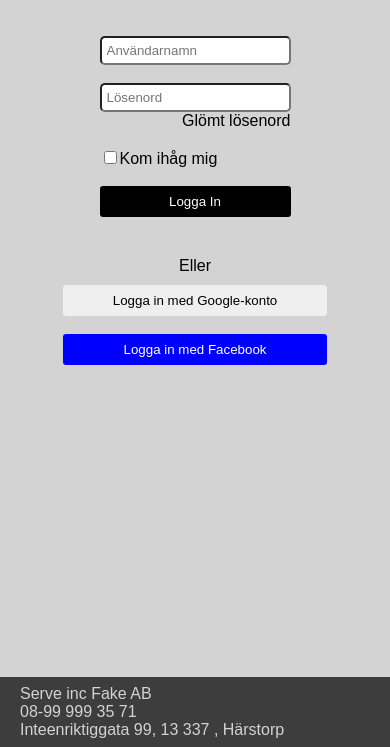
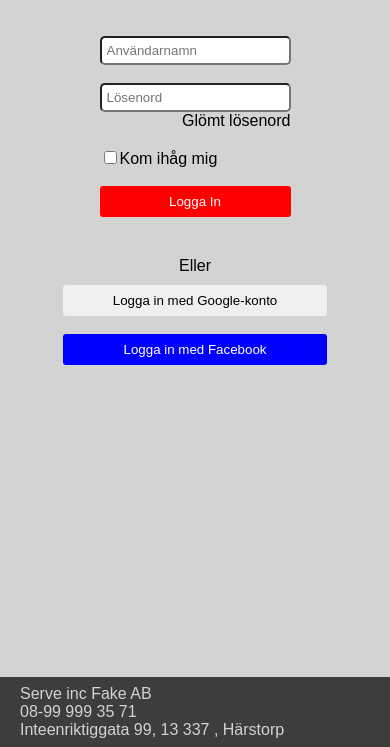
Before and after one commit to ashytrashbean/Uppgift-9, a plain HTML site: page index.html in a window 390 px wide. Shown: the part 97-844 px from the top of the page. Drawn offline with Linux system fonts and the light colour scheme.

Commit message:
button color change in mobile

```diff
--- a/style.css
+++ b/style.css
@@ -111,7 +111,19 @@ footer p{
         padding-left: 0;
     }
 
+    input[type=button]{
+        width: 100%;
+    }
+
+    .log{
+        background-color: red;
+    }
+
     .socials{
         flex-basis: 50vw;
     }
+
+    footer{
+        text-align: center;
+    }
 }
```
